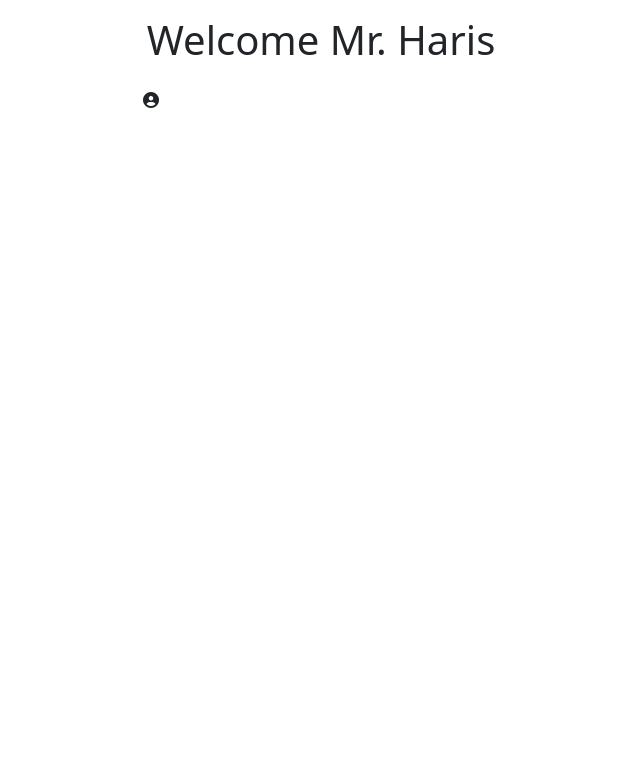
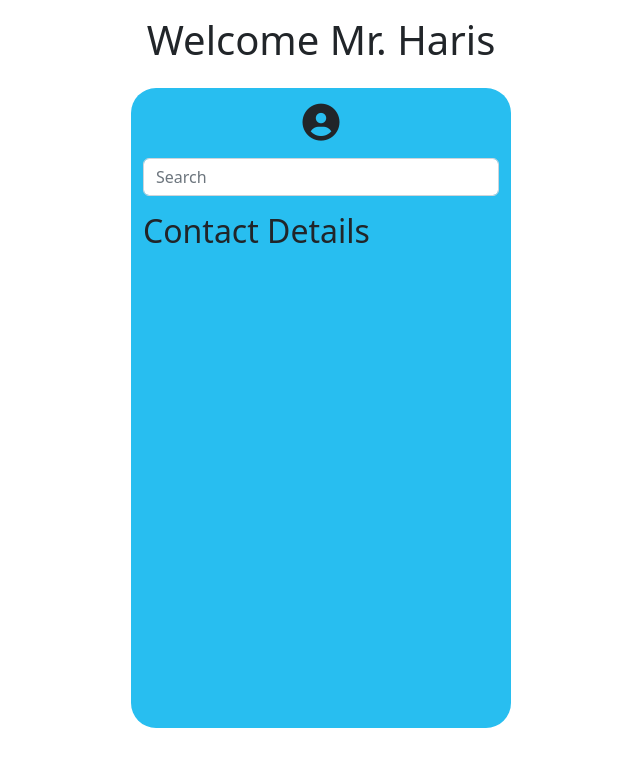
Before and after one commit to Haris-Mohanty/Contact-Saver-Application, a website built with Vite: page Contact/contact.html in a window 1280 px wide. Shown: the whole page, without its empty margins (319-959 px from the left). Built offline with nearby package versions, Linux system fonts and the light colour scheme.

Commit message:
Element create and design processing.......

```diff
--- a/Contact/contact.css
+++ b/Contact/contact.css
@@ -1,3 +1,16 @@
 *{
+  margin: 0;
+  padding: 0;
+  box-sizing: border-box;
+}
+.contact-list-box{
+  background-color: #28bef0;
+  height: 80vh;
+  border-radius: 25px;
+}
+.contact-list-box .user-icon i{
+  cursor: pointer;
+/*   color: blue; */
+  font-size: 37px;
 
 }
--- a/Contact/contact.html
+++ b/Contact/contact.html
@@ -31,9 +31,13 @@
 
       </div>
       <div class="col-md-4 contact-list-box">
-        <div>
+        <div class="user-icon text-center mt-3 mb-3">
           <i class="fa regular fa-circle-user"></i>
         </div>
+        <form>
+          <input type="text" class="form-control mb-3" placeholder="Search">
+        </form>
+        <h2>Contact Details</h2>
       </div>
       <div class="col-md-4"></div>
     </div>
```
Also changed, not shown: 1 other file.
